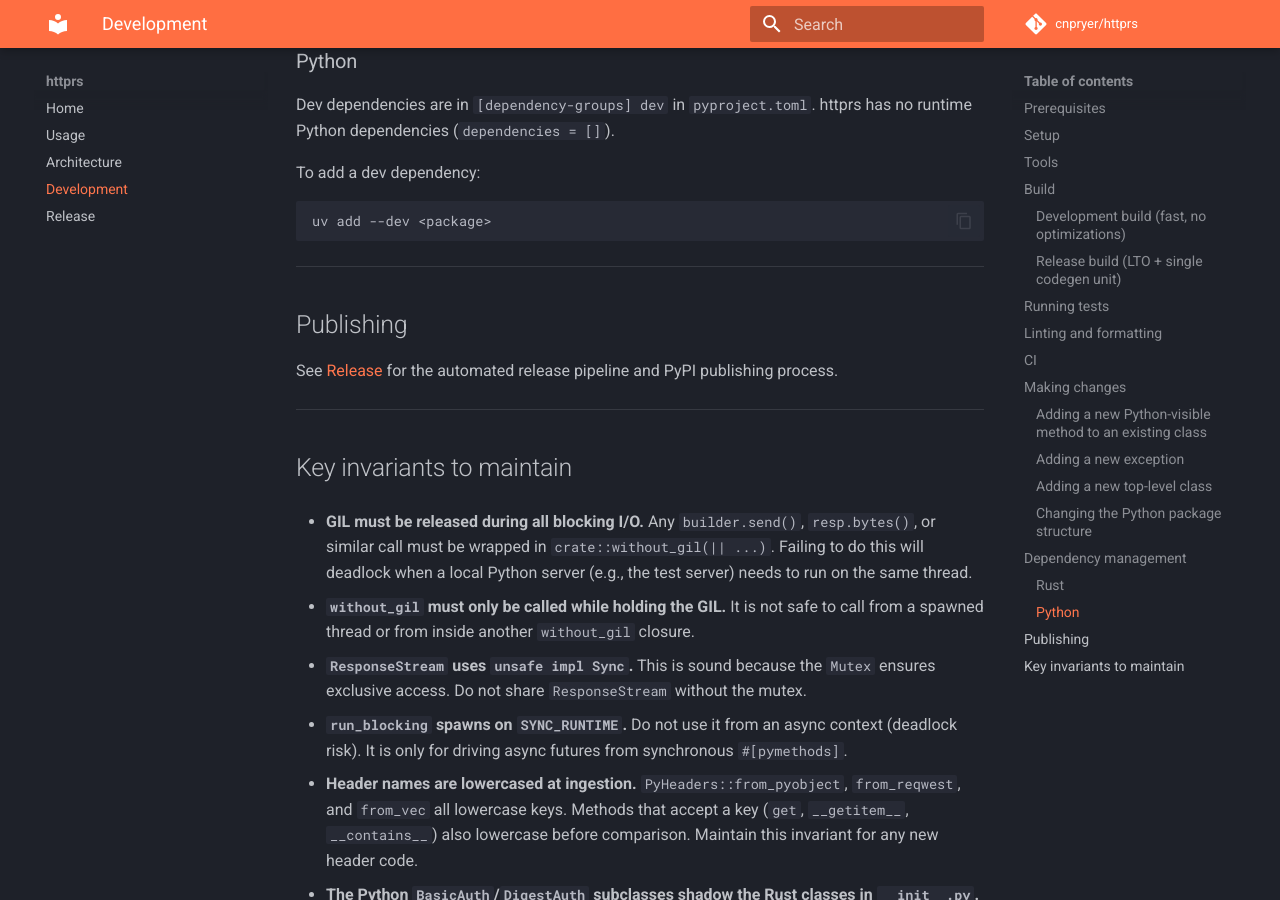
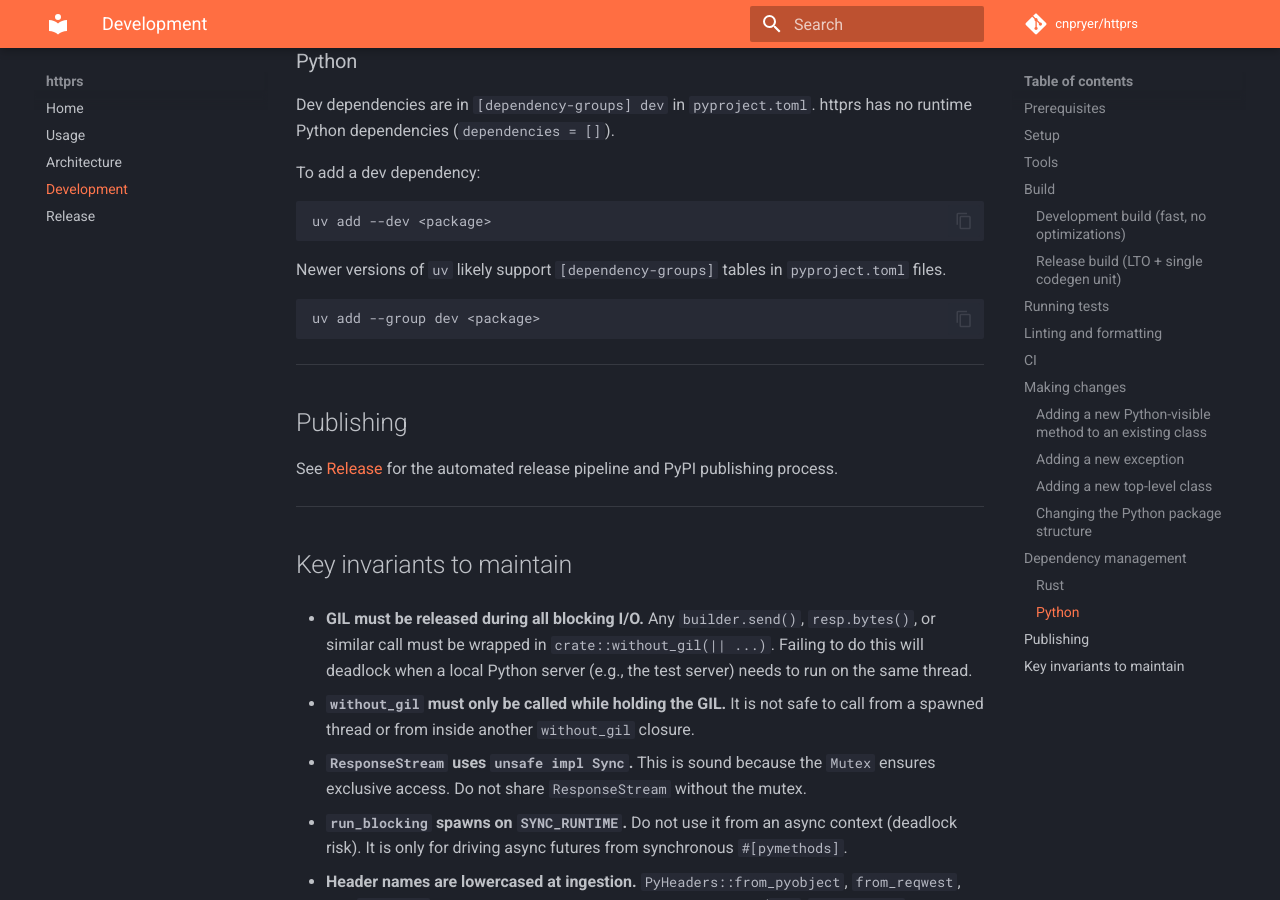
Before and after one commit to cnpryer/httprs, an MkDocs documentation site: the page built from docs/development.md, in a window 1280 px wide and 900 px high, scrolled down 3733 px. Built offline with MkDocs 1.6.1 and Material for MkDocs 9.7.7, drawn with Linux system fonts in a browser that asks for light colours; comment, search, counter and statistics services are not loaded.

Commit message:
Update docs

````diff
--- a/docs/development.md
+++ b/docs/development.md
@@ -160,6 +160,12 @@ To add a dev dependency:
 uv add --dev <package>
 ```
 
+Newer versions of `uv` likely support `[dependency-groups]` tables in `pyproject.toml` files.
+
+```bash
+uv add --group dev <package>
+```
+
 ---
 
 ## Publishing
````
Also changed, not shown: docs/release.md (+3 -0 lines).
